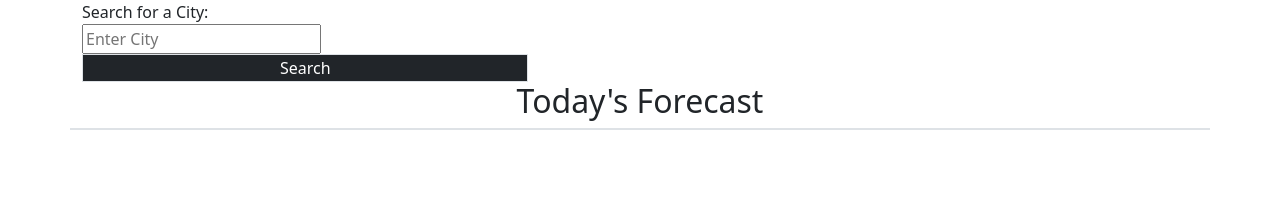
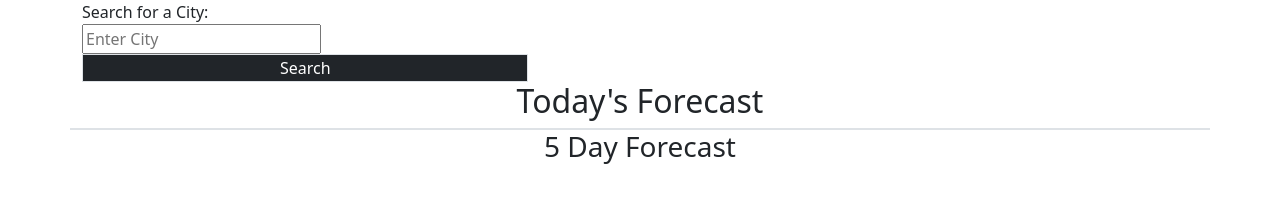
Before and after one commit to dong135790/weather-forecast-dashboard, a plain HTML site: page index.html in a window 1280 px wide. Drawn offline with nearby package versions, Linux system fonts and the light colour scheme.

Commit message:
added header for 5 day forecast

```diff
--- a/index.html
+++ b/index.html
@@ -30,7 +30,9 @@
             <article id="today" class="container bg-light border"></article>
         </section>
         <section>
+            <h3 style="display: flex; align-items: center; flex-direction: column;">5 Day Forecast</h3>
             <div id="forecast" style="display: flex; justify-content: space-evenly;"></div>
+
         </section>
     <script src="assets/script.js"></script>
     </main>
```
